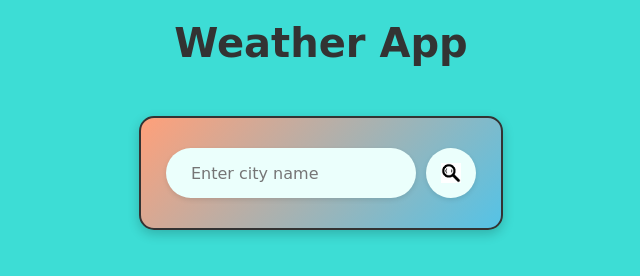
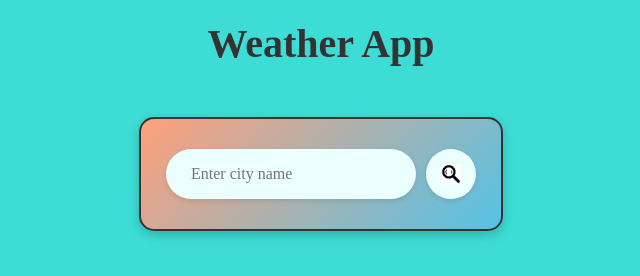
Before and after one commit to LakshyaSaini25/Weather-App, a plain HTML site: page index.html in a window 1280 px wide. Shown: the whole page, without its empty margins (319-959 px from the left). Drawn offline with Linux system fonts and the light colour scheme.

Commit message:
changed the font-style

```diff
--- a/style.css
+++ b/style.css
@@ -2,7 +2,7 @@
     margin: 0;
     padding: 0;
     box-sizing: border-box;
-    font-family: cursive, sans-serif;
+    font-family: 'Times New Roman', Times, serif
 }
 
 body {
```
